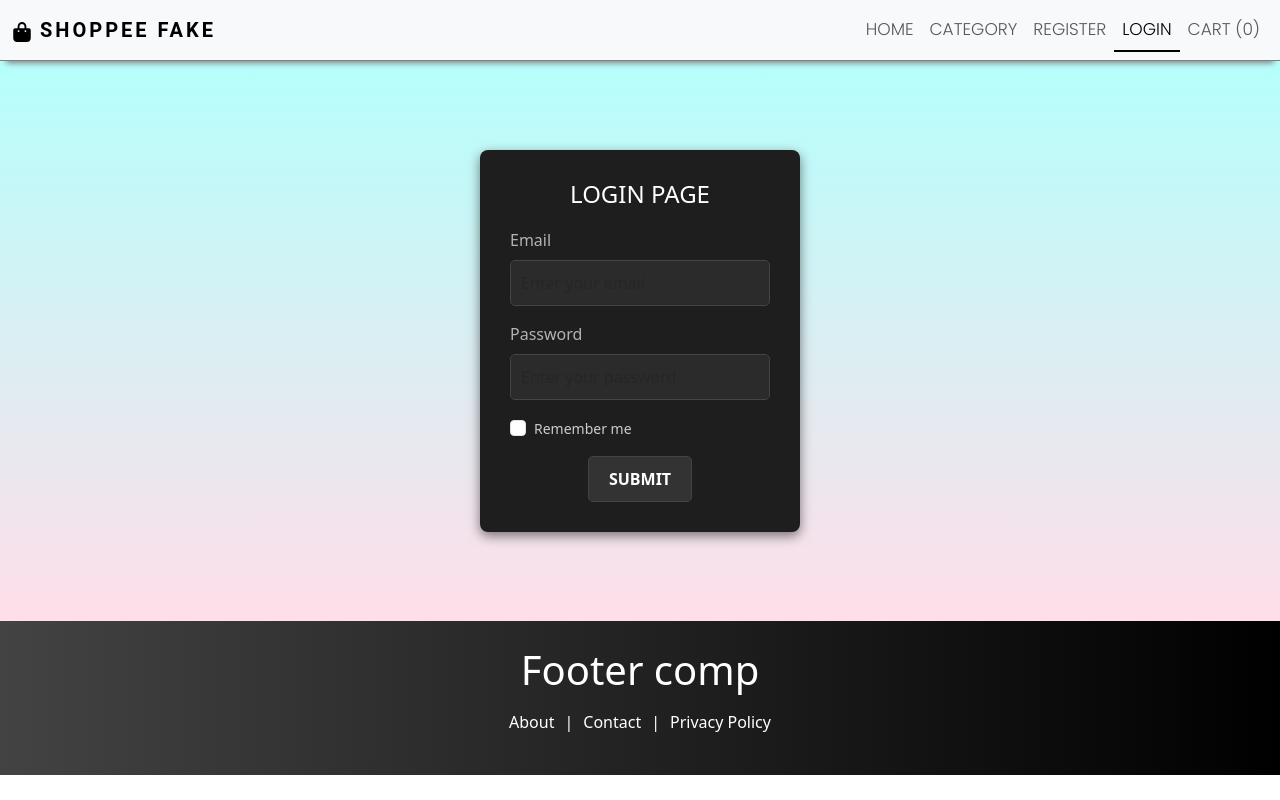
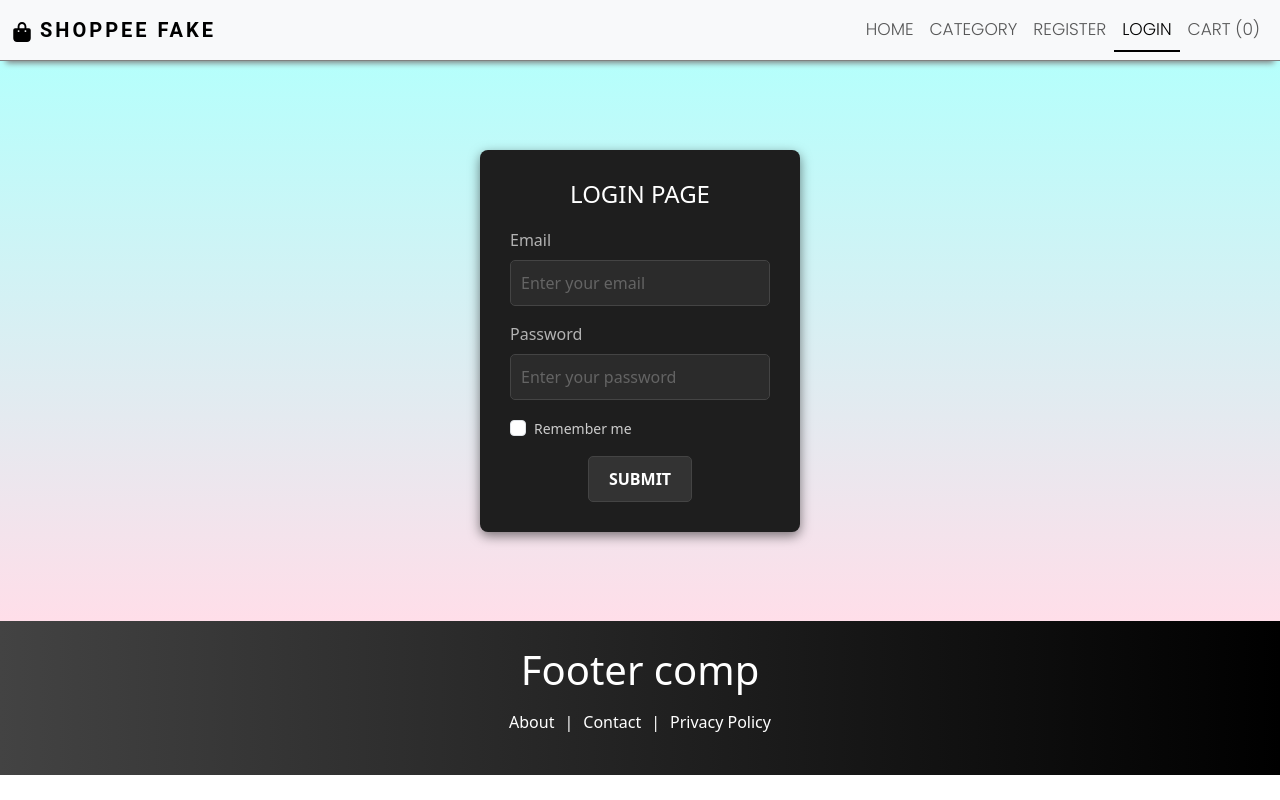
Before and after one commit to hoannor/CongNgheWeb, a React (Create React App) app in the folder client/: page /login in a window 1280 px wide. Built offline with nearby package versions, Linux system fonts and the light colour scheme.

Commit message:
update login/register 9/11

```diff
--- a/client/src/index.css
+++ b/client/src/index.css
@@ -148,10 +148,17 @@ form{
   width: 100%;
   transition: all 0.3s ease;
 }
+.form-control::placeholder {
+  color: #646464;
+}
 
 .form-control:focus {
   border-color: #007bff;
   outline: none;
+}
+
+.form-control:focus::placeholder {
+  color: #000000;
 }
 
 .form-check-label {
--- a/client/src/pages/Auth/Register.js
+++ b/client/src/pages/Auth/Register.js
@@ -9,7 +9,7 @@ const Register = () => {
   const [name, setName] = useState("");
   const [email, setEmail] = useState("");
   const [password, setPassword] = useState("");
-  const [phone, setPhone] = useState("");
+  const [phone, setPhone] = useState("")
   const [address, setAddress] = useState("");
   const navigate = useNavigate();
 
```
